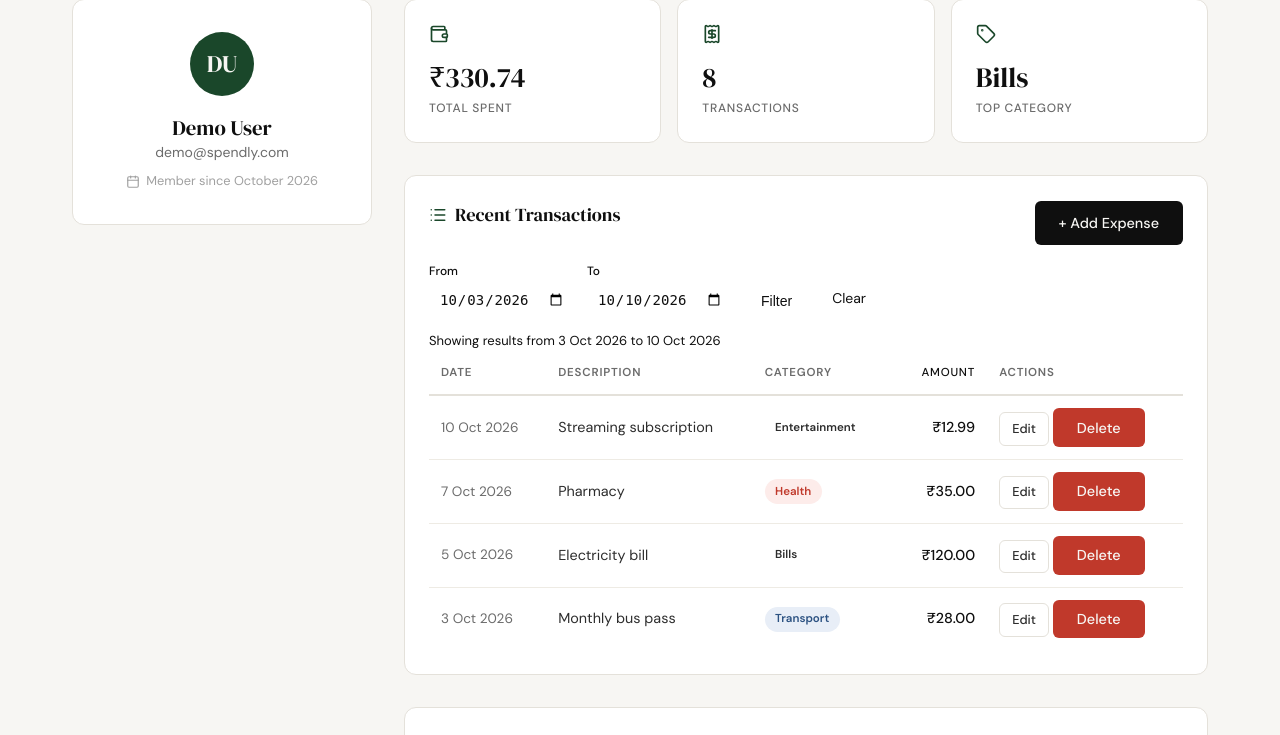
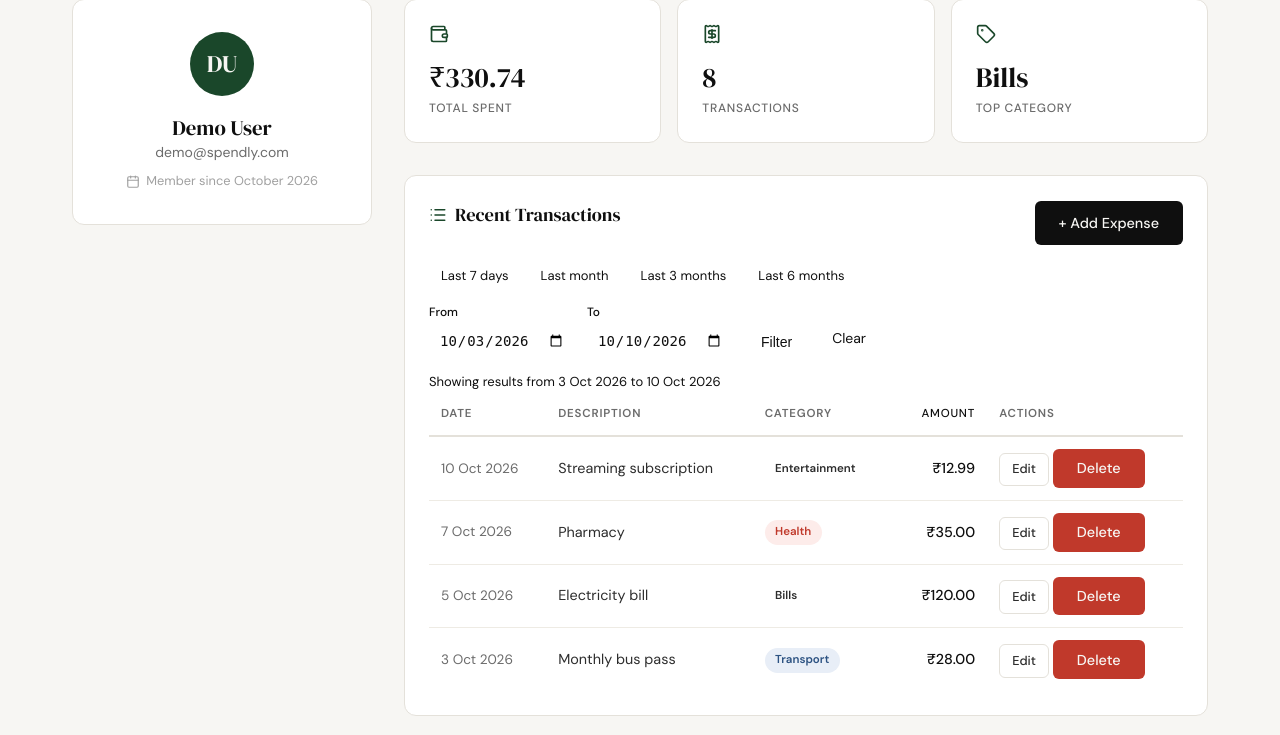
Before and after one commit to Rikesh-shah/expense-tracker, a Flask app: page /profile?date_from=2026-10-03&date_to=2026-10-10 in a window 1280 px wide. Shown: the part 102-837 px from the top of the page. Run offline with Flask 3, Linux system fonts and the light colour scheme; the visitor is signed in with stand-in values (Sample User, id 1); data comes from the database, SQL or seed files in the repository.

Commit message:
feat: add quick-select date filter presets to profile page
Co-authored-by: Claude Sonnet 4.6 <noreply@anthropic.com>

```diff
--- a/app.py
+++ b/app.py
@@ -1,5 +1,5 @@
 import os
-from datetime import datetime
+from datetime import datetime, timedelta
 from flask import (
     Flask,
     abort,
@@ -107,6 +107,15 @@ def logout():
     return redirect(url_for("landing"))
 
 
+def _months_ago(n):
+    today = datetime.today()
+    month = today.month - n
+    year = today.year + (month - 1) // 12
+    month = ((month - 1) % 12) + 1
+    day = min(today.day, [31, 28, 29, 31, 30, 31, 30, 31, 31, 30, 31, 30, 31][month])
+    return datetime(year, month, day).strftime("%Y-%m-%d")
+
+
 def _build_filter_label(date_from, date_to):
     fmt = lambda d: datetime.strptime(d, "%Y-%m-%d").strftime("%-d %b %Y")
     if date_from and date_to:
@@ -177,6 +186,18 @@ def profile():
 
     filter_label = _build_filter_label(date_from, date_to)
 
+    today_str = datetime.today().strftime("%Y-%m-%d")
+    presets = [
+        (
+            "Last 7 days",
+            (datetime.today() - timedelta(days=7)).strftime("%Y-%m-%d"),
+            today_str,
+        ),
+        ("Last month", _months_ago(1), today_str),
+        ("Last 3 months", _months_ago(3), today_str),
+        ("Last 6 months", _months_ago(6), today_str),
+    ]
+
     raw_cats = get_category_breakdown(user_id)
     grand_total = sum(r["total"] for r in raw_cats)
     categories = [
@@ -200,6 +221,7 @@ def profile():
         date_from=date_from or "",
         date_to=date_to or "",
         filter_label=filter_label,
+        presets=presets,
     )
 
 
--- a/static/css/profile.css
+++ b/static/css/profile.css
@@ -409,3 +409,26 @@
     color: var(--text-muted);
     margin-bottom: 0.75rem;
 }
+
+.filter-presets {
+    display: flex;
+    gap: 0.5rem;
+    flex-wrap: wrap;
+    margin-bottom: 0.75rem;
+}
+
+.filter-preset {
+    padding: 0.25rem 0.75rem;
+    font-size: 0.8125rem;
+    color: var(--text-muted);
+    border: 1px solid var(--border-color);
+    border-radius: var(--radius-sm);
+    text-decoration: none;
+    white-space: nowrap;
+}
+
+.filter-preset--active {
+    background: var(--accent-color);
+    color: var(--accent-text);
+    border-color: var(--accent-color);
+}
--- a/templates/profile.html
+++ b/templates/profile.html
@@ -56,6 +56,14 @@
                         Recent Transactions
                     </h2>
                     <a href="{{ url_for('add_expense') }}" class="btn-primary">+ Add Expense</a>
+                </div>
+                <div class="filter-presets">
+                    {% for label, from_val, to_val in presets %}
+                    <a href="{{ url_for('profile') }}?date_from={{ from_val }}&date_to={{ to_val }}"
+                       class="filter-preset{% if date_from == from_val and date_to == to_val %} filter-preset--active{% endif %}">
+                        {{ label }}
+                    </a>
+                    {% endfor %}
                 </div>
                 <form method="get" action="{{ url_for('profile') }}" class="date-filter-form">
                     <div class="date-filter-field">
```
